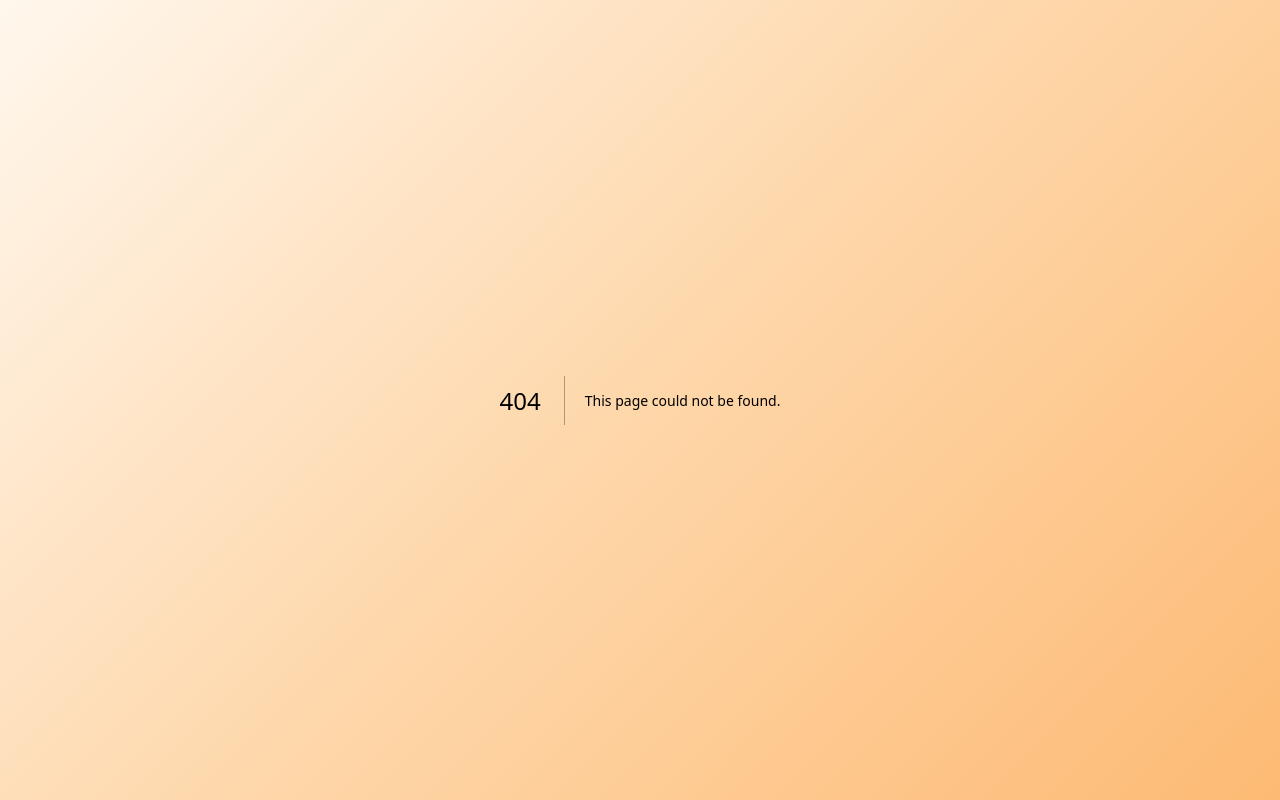
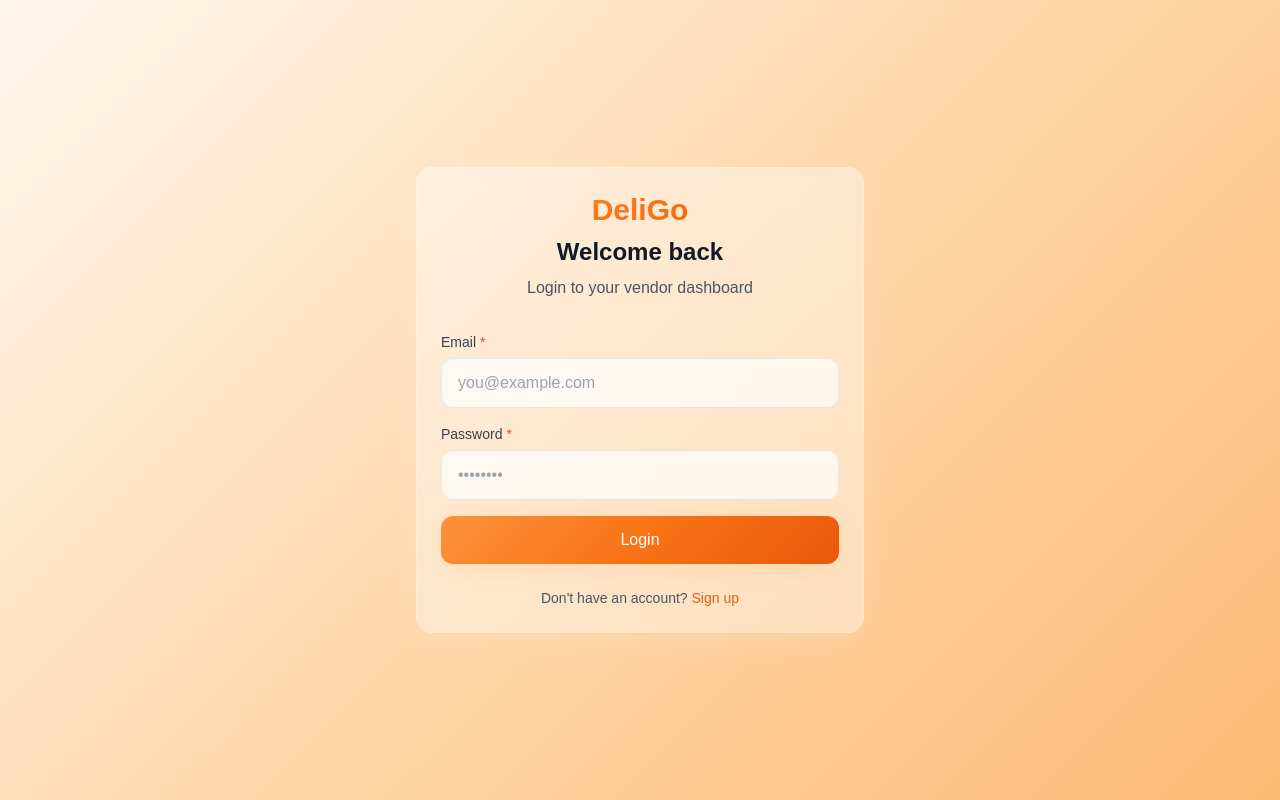
Before and after one commit to ngabonzizaguy/kcart_final, a Next.js app: page /login in a window 1280 px wide. Before the commit this address had no page. Built offline with nearby package versions, Linux system fonts and the light colour scheme.

Commit message:
Auto-commit: Agent tool execution

```diff
--- /dev/null
+++ b/app/(auth)/login/page.tsx
@@ -0,0 +1,123 @@
+'use client'
+
+import { useState } from 'react'
+import { useRouter } from 'next/navigation'
+import Link from 'next/link'
+import { useForm } from 'react-hook-form'
+import { zodResolver } from '@hookform/resolvers/zod'
+import { loginSchema, type LoginInput } from '@/lib/validations'
+import { createClient } from '@/lib/supabase/client'
+import Button from '@/components/ui/Button'
+import Input from '@/components/ui/Input'
+import Card from '@/components/ui/Card'
+import { useToast } from '@/components/ui/Toast'
+
+export default function LoginPage() {
+  const router = useRouter()
+  const { showToast } = useToast()
+  const [loading, setLoading] = useState(false)
+
+  const {
+    register,
+    handleSubmit,
+    formState: { errors },
+  } = useForm<LoginInput>({
+    resolver: zodResolver(loginSchema),
+  })
+
+  const onSubmit = async (data: LoginInput) => {
+    setLoading(true)
+    try {
+      const supabase = createClient()
+      const { data: authData, error } = await supabase.auth.signInWithPassword({
+        email: data.email,
+        password: data.password,
+      })
+
+      if (error) {
+        showToast({
+          type: 'error',
+          title: 'Login Failed',
+          message: error.message,
+        })
+        return
+      }
+
+      if (authData.user) {
+        showToast({
+          type: 'success',
+          message: 'Login successful! Redirecting...',
+        })
+        router.push('/dashboard')
+        router.refresh()
+      }
+    } catch (error) {
+      showToast({
+        type: 'error',
+        title: 'Error',
+        message: 'An unexpected error occurred',
+      })
+    } finally {
+      setLoading(false)
+    }
+  }
+
+  return (
+    <div className="min-h-screen flex items-center justify-center p-4">
+      <Card className="w-full max-w-md">
+        <div className="text-center mb-8">
+          <h1 className="text-3xl font-bold bg-gradient-orange bg-clip-text text-transparent mb-2">
+            DeliGo
+          </h1>
+          <h2 className="text-2xl font-semibold text-gray-900 mb-2">
+            Welcome back
+          </h2>
+          <p className="text-gray-600">
+            Login to your vendor dashboard
+          </p>
+        </div>
+
+        <form onSubmit={handleSubmit(onSubmit)} className="space-y-4">
+          <Input
+            label="Email"
+            type="email"
+            placeholder="you@example.com"
+            {...register('email')}
+            error={errors.email?.message}
+            required
+          />
+
+          <Input
+            label="Password"
+            type="password"
+            placeholder="••••••••"
+            {...register('password')}
+            error={errors.password?.message}
+            required
+          />
+
+          <Button
+            type="submit"
+            fullWidth
+            loading={loading}
+            disabled={loading}
+          >
+            Login
+          </Button>
+        </form>
+
+        <div className="mt-6 text-center">
+          <p className="text-sm text-gray-600">
+            Don't have an account?{' '}
+            <Link
+              href="/signup"
+              className="font-medium text-primary-600 hover:text-primary-700"
+            >
+              Sign up
+            </Link>
+          </p>
+        </div>
+      </Card>
+    </div>
+  )
+}
```
